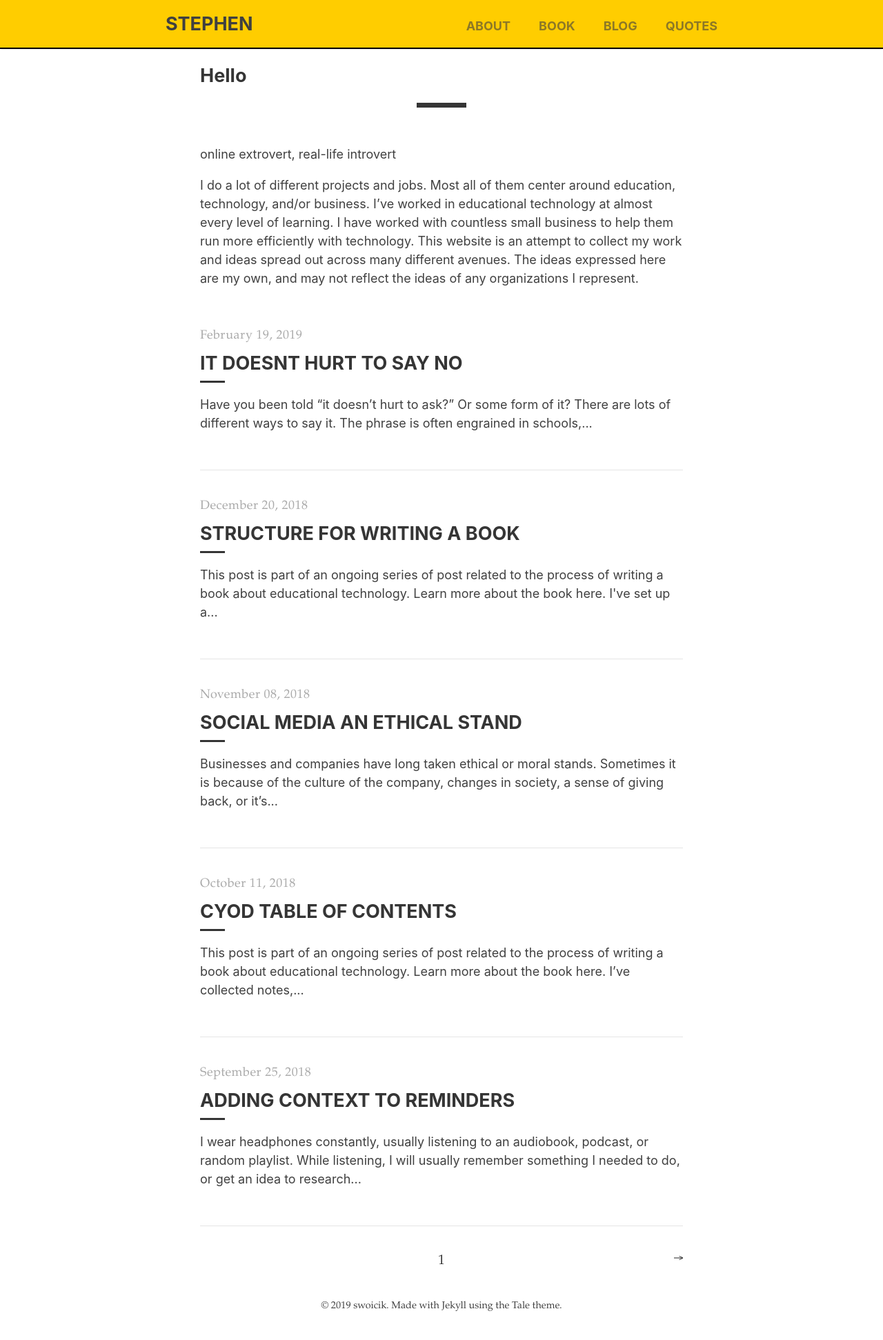
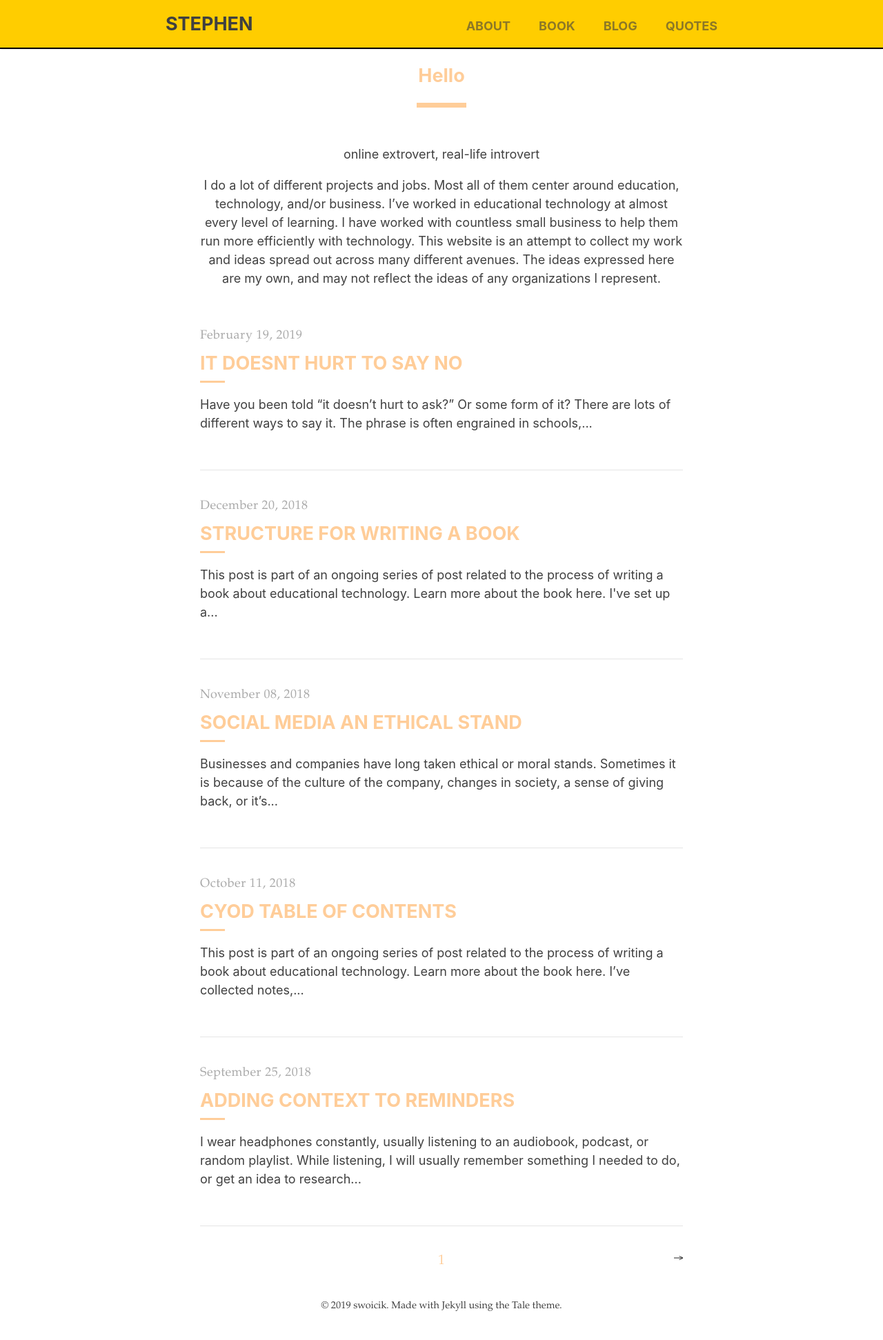
Before and after one commit to swoicik/swoicik.github.io, a Jekyll site: the page built from index.html, in a window 1280 px wide. Shown: the whole page at 69% size. Built offline with Jekyll 4.4.1, drawn with Linux system fonts in a browser that asks for light colours; the list of posts is cut into pages by our own code.

Commit message:
changed shade to yellow

```diff
--- a/_sass/tale/_layout.scss
+++ b/_sass/tale/_layout.scss
@@ -20,6 +20,7 @@ main {
 }
 
 .homepage {
+  text-align: center;
 
   &-h2 {
     text-align: center;
--- a/_sass/tale/_variables.scss
+++ b/_sass/tale/_variables.scss
@@ -1,6 +1,6 @@
 // Colors
 $default-color: #404040;
-$default-shade: #353535;
+$default-shade: #ffcd99;
 $default-tint: #aaa;
 $grey-1: #979797;
 $grey-2: #e5e5e5;
```
